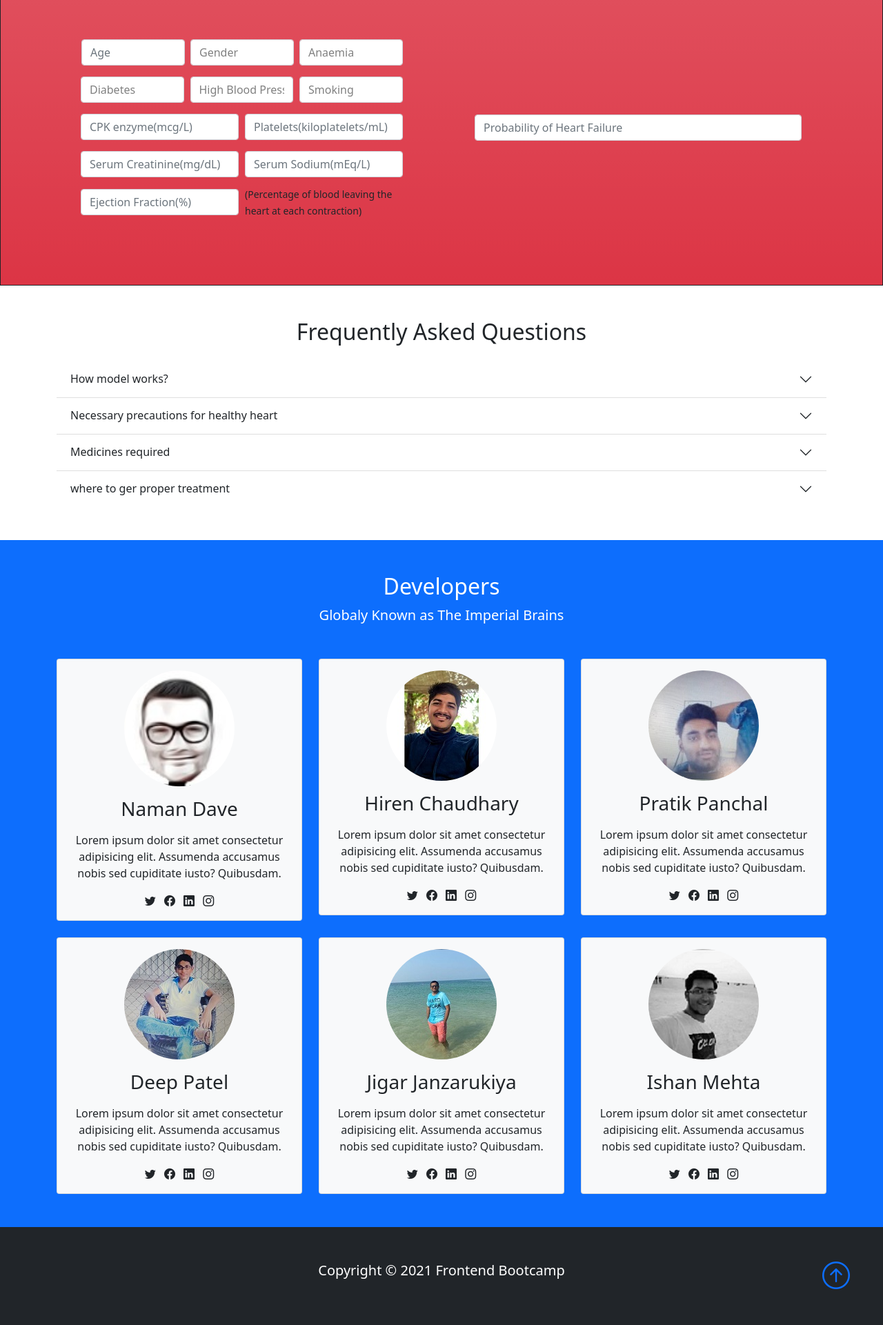
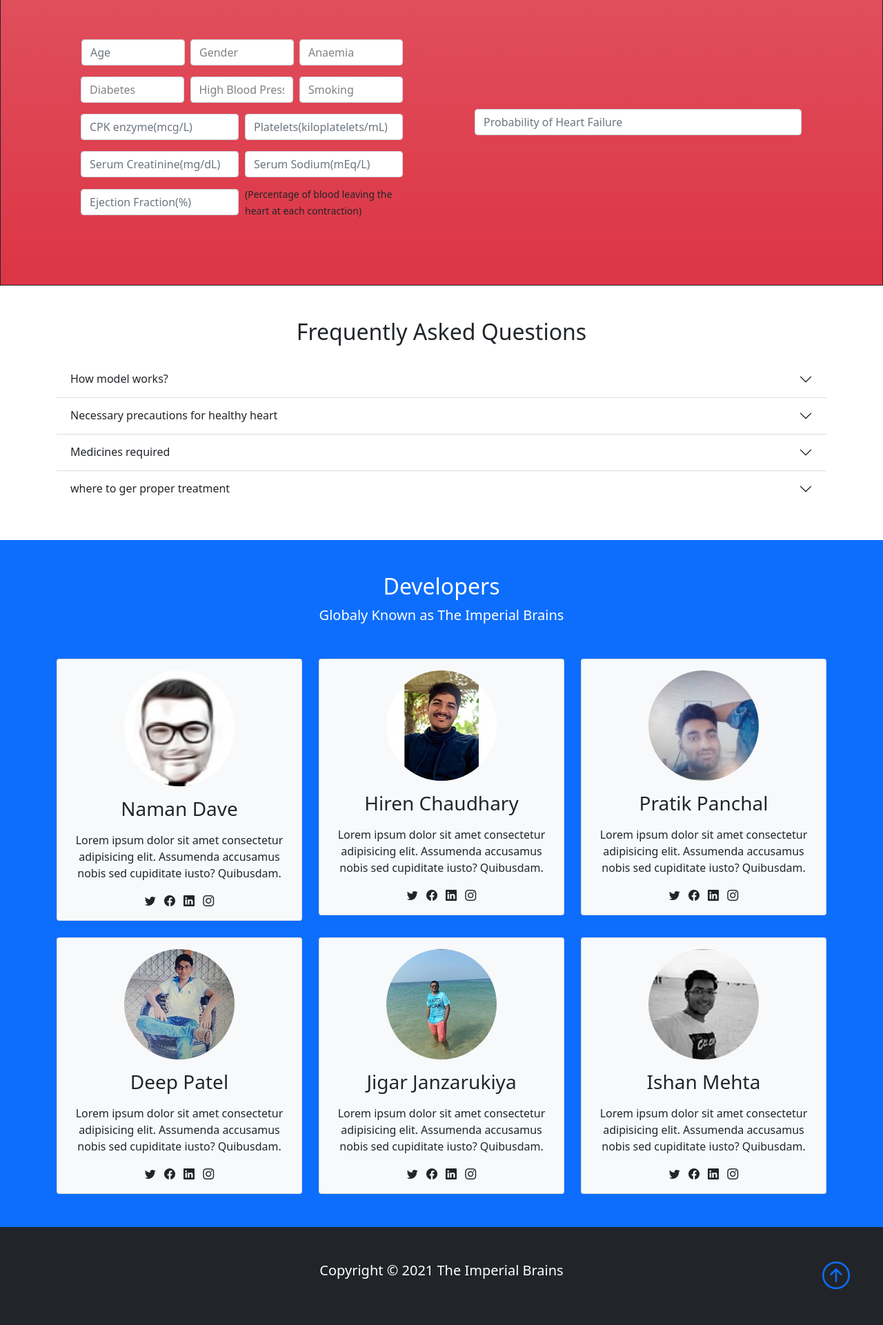
Before and after one commit to Hiren2705/Heart_Failure_Prediction, a plain HTML site: page index.html in a window 1280 px wide. Shown: the part 410-2331 px from the top of the page at 69% size. Drawn offline with nearby package versions, Linux system fonts and the light colour scheme.

Commit message:
Update index.html

```diff
--- a/index.html
+++ b/index.html
@@ -143,7 +143,7 @@
               </div>
             </div>
 
-              <div class="input-group outputs col-md p-5">
+              <div class="input-group mb-3 outputs col-md p-5">
                 <input type="text" class="form-control" placeholder="Probability of Heart Failure" />
               </div>
 
@@ -411,7 +411,7 @@
 
       <footer class="p-5 bg-dark text-white text-center position-relative">
         <div class="container">
-          <p class="lead">Copyright &copy; 2021 Frontend Bootcamp</p>
+          <p class="lead">Copyright &copy; 2021 The Imperial Brains</p>
 
           <a href="#" class="position-absolute bottom-0 end-0 p-5">
             <i class="bi bi-arrow-up-circle h1"></i>
```
